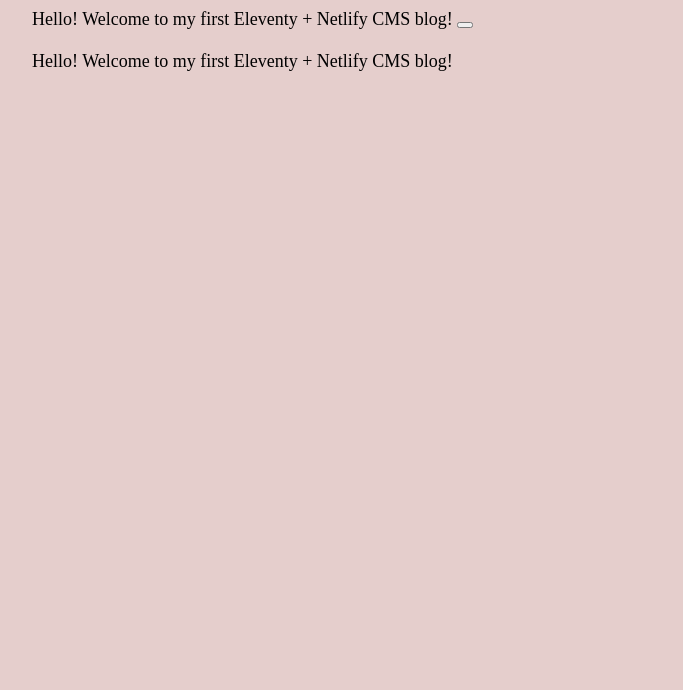
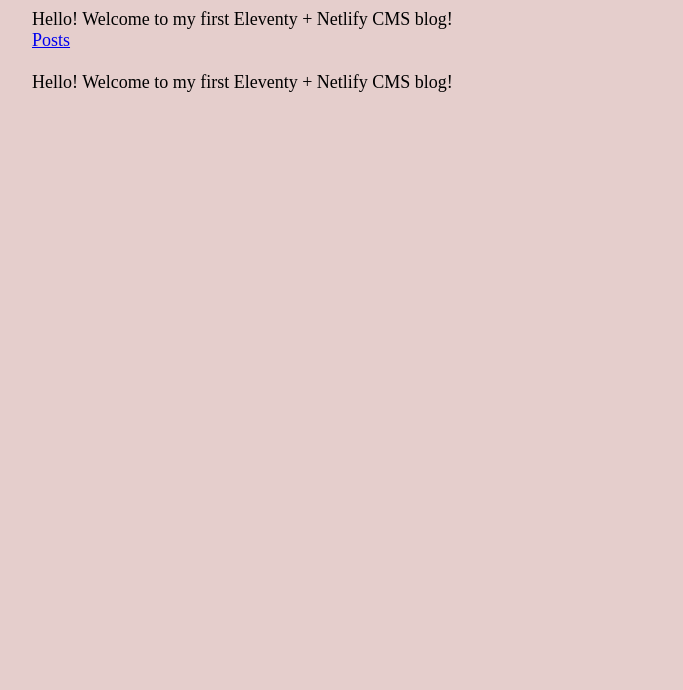
Before and after one commit to malcsi/netlify-eleventy-test, an Eleventy site: page index.njk in a window 1280 px wide. Shown: the part 110-800 px from the top of the page, without its empty margins (96-779 px from the left). Built offline with nearby package versions, Linux system fonts and the light colour scheme; Eleventy itself is replaced by a stand-in of ours; files that its build step writes are made by us from their sources.

Commit message:
one commit

```diff
--- a/_includes/layouts/base.njk
+++ b/_includes/layouts/base.njk
@@ -34,7 +34,8 @@
          <h1> 11ty Blog -A </h1>
 
      {{ content|safe }}
-        <button type="button" <a href="https://ana-h-blog.netlify.app/posts/"></a></button>
+        <br/>
+        <a href="https://ana-h-blog.netlify.app/posts/">Posts</a>
         <article>
 
             {% for article in news.articles %}
```
